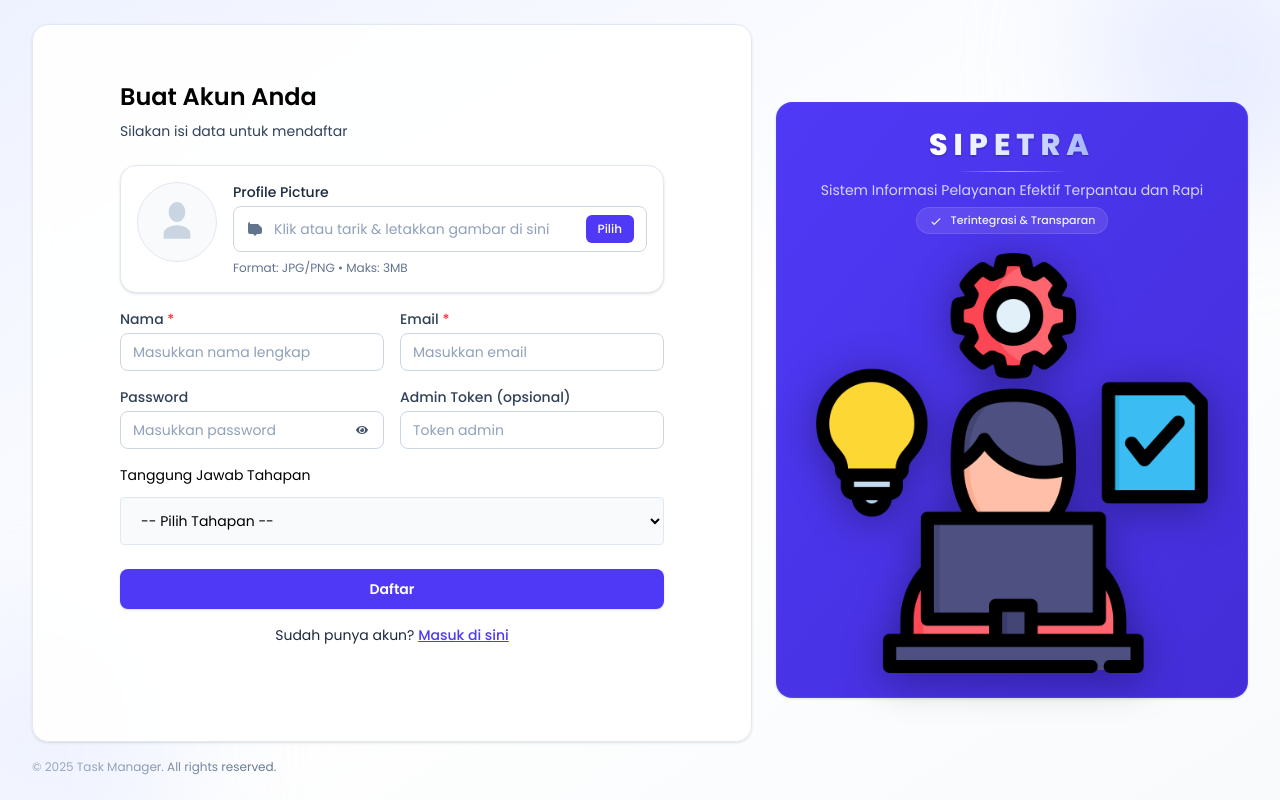
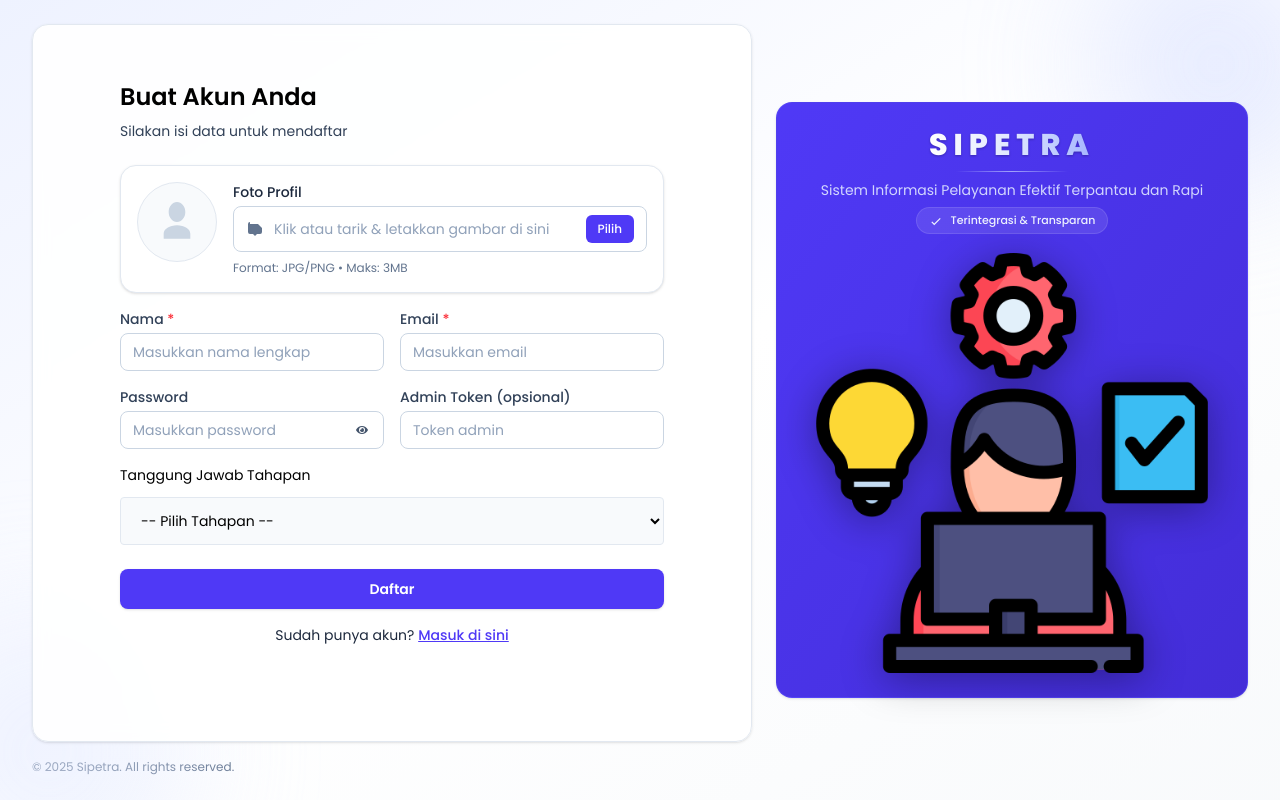
Before and after one commit to har1r/task-approval, a React (Vite) app in the folder frontend/Task-Manager/: page /signup in a window 1280 px wide. Built offline with nearby package versions, Linux system fonts and the light colour scheme.

Commit message:
rapi-rapi auth 14

```diff
--- a/frontend/Task-Manager/src/components/layouts/AuthLayout.jsx
+++ b/frontend/Task-Manager/src/components/layouts/AuthLayout.jsx
@@ -44,7 +44,7 @@ const AuthLayout = ({ children, title = "Task Manager", subtitle = "" }) => {
 
             {/* Footer selalu terlihat */}
             <footer className="mt-4 flex-none text-[12px] text-slate-500">
-              © {new Date().getFullYear()} Task Manager. All rights reserved.
+              © {new Date().getFullYear()} Sipetra. All rights reserved.
             </footer>
           </div>
         </section>
--- a/frontend/Task-Manager/src/pages/Auth/SignUp.jsx
+++ b/frontend/Task-Manager/src/pages/Auth/SignUp.jsx
@@ -127,7 +127,7 @@ const SignUp = () => {
           <PreviewImage
             image={profilePic}
             setImage={setProfilePic}
-            label="Profile Picture"
+            label="Foto Profil"
             shape="circle"
           />
 
```
